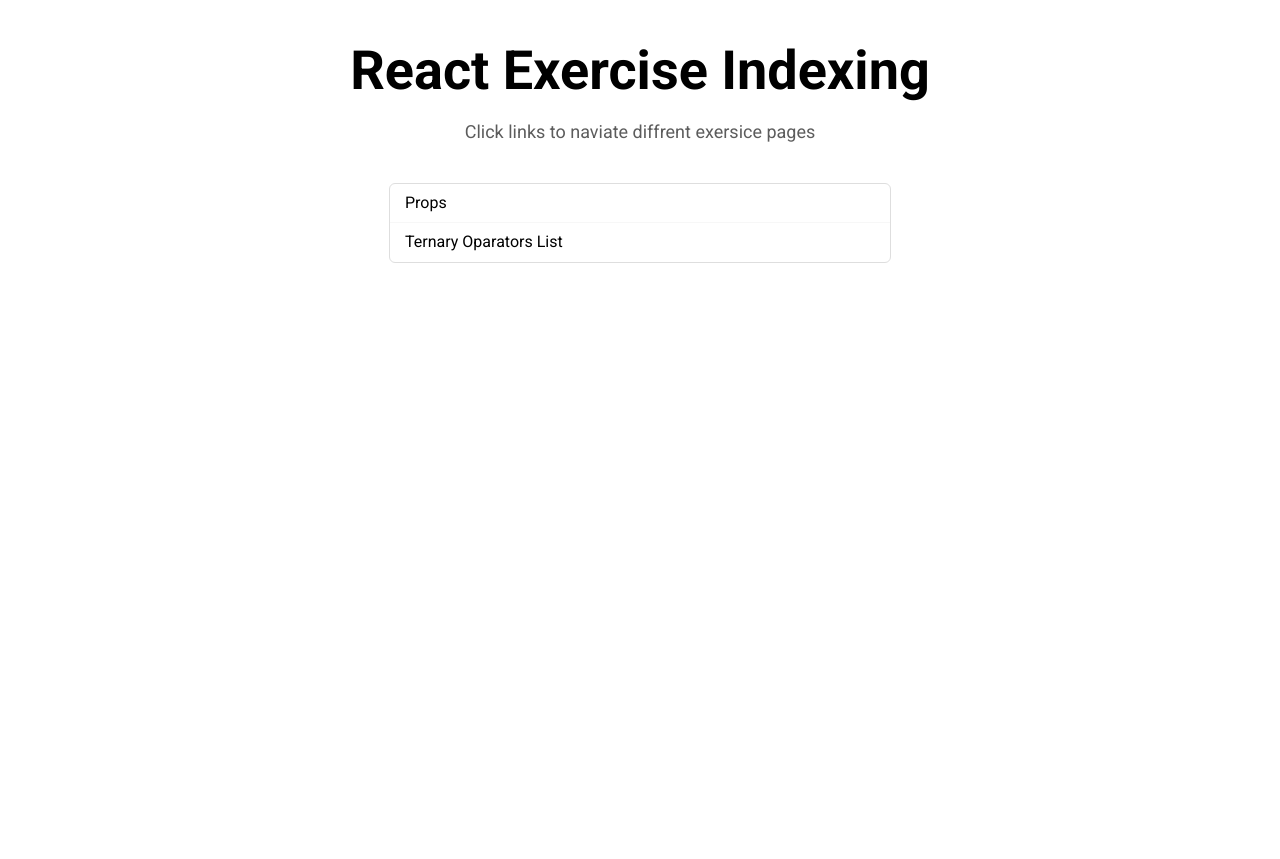
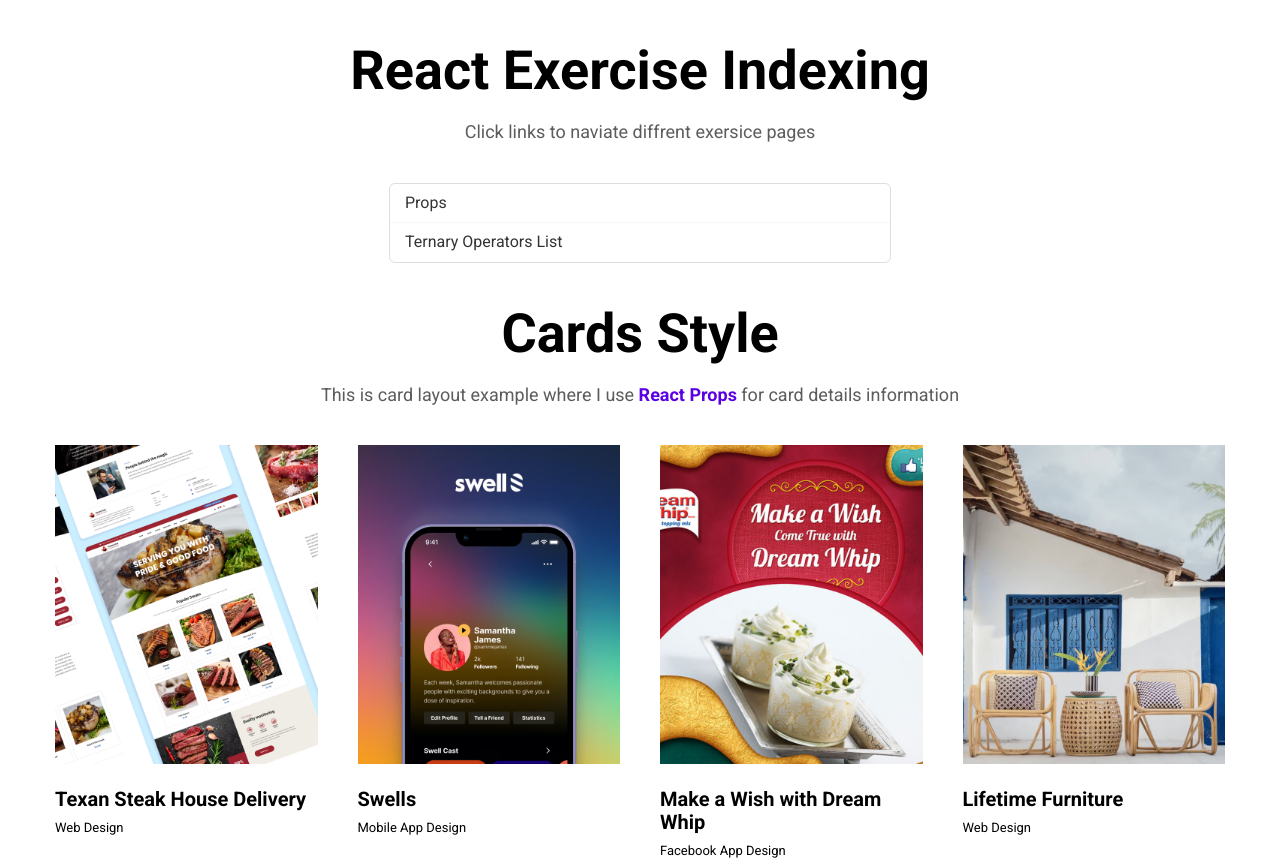
Before and after one commit to maroofhaider/learn-react-beginners, a React (Vite) app: page /Props in a window 1280 px wide. Built offline with nearby package versions, Linux system fonts and the light colour scheme.

Commit message:
fixed Router Routes and Link issues

```diff
--- a/index.html
+++ b/index.html
@@ -4,7 +4,7 @@
 		<meta charset="UTF-8" />
 		<link rel="icon" type="image/svg+xml" href="/assets/images/favicon.svg" />
 		<meta name="viewport" content="width=device-width, initial-scale=1.0" />
-		<link rel="stylesheet" type="text/css" href="assets/css/normalize.css">
+		<link rel="stylesheet" type="text/css" href="/assets/css/normalize.css">
 		<!-- add custom font library -->
 		<link rel="preconnect" href="https://fonts.googleapis.com">
 		<link rel="preconnect" href="https://fonts.gstatic.com" crossorigin>
--- a/package.json
+++ b/package.json
@@ -11,7 +11,8 @@
   },
   "dependencies": {
     "react": "^18.2.0",
-    "react-dom": "^18.2.0"
+    "react-dom": "^18.2.0",
+    "react-router-dom": "^6.17.0"
   },
   "devDependencies": {
     "@types/react": "^18.2.15",
--- a/public/assets/css/Style.css
+++ b/public/assets/css/Style.css
@@ -20,13 +20,13 @@
 
 body, html {
   font-size: 62.5%;
-  height: 100%;
 }
 
 body {
   font-size: 1.3rem;
   font-family: "Roboto", sans-serif, system-ui;
   margin: 0;
+  height: 100%;
 }
 
 .wrapper {
--- a/src/App.jsx
+++ b/src/App.jsx
@@ -1,10 +1,20 @@
 import React from 'react'
-import ExerciseIndex from './components/ExerciseIndex'
 import '/public/assets/css/Style.css'
+import ExerciseIndex from "./pages/ExerciseIndex"
+import Props from "./pages/Props"
+import TernaryOperators from "./pages/TernaryOperators"
+import { BrowserRouter as Router, Routes, Route } from "react-router-dom"
+
 
 function App() {
   return (
-    <ExerciseIndex />
+    <Router>
+      <ExerciseIndex/>
+      <Routes>
+        <Route path="/Props" element={<Props />} />
+        <Route path="/TernaryOperators" element={<TernaryOperators />} />
+      </Routes>
+    </Router>
 
   )
 }
--- /dev/null
+++ b/src/components/ternary-operators-lists/TOL.jsx
@@ -0,0 +1,9 @@
+import React from 'react'
+
+function TOL() {
+  return (
+    <div>TernaryOperators sdd</div>
+  )
+}
+
+export default TOL
--- a/src/components/ExerciseIndex.jsx
+++ b/src/pages/ExerciseIndex.jsx
@@ -1,4 +1,5 @@
 import React from 'react'
+import { Link } from "react-router-dom"
 
 function ExerciseIndex() {
   return (
@@ -7,8 +8,8 @@
         <p>Click links to naviate diffrent exersice pages</p>
         <div className="mq-container">
             <ul>
-                <li>Props</li>
-                <li>Ternary Oparators List</li>
+                <li><Link to="/Props"> Props </Link></li>
+                <li><Link to="/TernaryOperators"> Ternary Operators List </Link></li>
             </ul>
         </div>
     </section>
--- /dev/null
+++ b/src/pages/Props.jsx
@@ -0,0 +1,10 @@
+import React from 'react'
+import CardLayoutStyle1 from '../components/props/CardLayoutStyle1'
+
+function Props() {
+  return (
+    <CardLayoutStyle1 />
+  )
+}
+
+export default Props
--- /dev/null
+++ b/src/pages/TernaryOperators.jsx
@@ -0,0 +1,10 @@
+import React from 'react'
+import TOL from '../components/ternary-operators-lists/TOL'
+
+function TernaryOperators() {
+  return (
+    <TOL />
+  )
+}
+
+export default TernaryOperators
--- a/src/styles/_base.sass
+++ b/src/styles/_base.sass
@@ -12,12 +12,12 @@
 
 body, html
   font-size: 62.5%
-  height: 100%
 
 body
   font-size: $font-size
   font-family: $font-base
   margin: 0
+  height: 100%
 
 .wrapper
   position: relative
```
Also changed, not shown: src/styles/_main.sass (line endings or trailing spaces), 2 other files (tests, documents, lock files or other folders).
